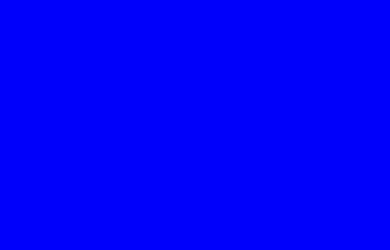
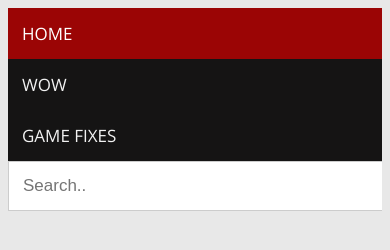
Before and after one commit to gamesjungle/gamesjungle, a plain HTML site: page index.html in a window 390 px wide. Drawn offline with nearby package versions, Linux system fonts and the light colour scheme.

Commit message:
Games Jungle Push v1.01

```diff
--- a/index.html
+++ b/index.html
@@ -1,13 +1,31 @@
 <!DOCTYPE html>
 <html lang="en">
 <head>
+    <!-- RESPONSIVE -->
     <meta charset="UTF-8">
-    <link rel="stylesheet" href="style.css">
     <meta http-equiv="X-UA-Compatible" content="IE=edge">
     <meta name="viewport" content="width=device-width, initial-scale=1.0">
+    <!-- RESPONSIVE -->
+
+    <!-- CSS -->
+    <link rel="stylesheet" href="style.css">
+    <!-- CSS -->
+
+    <!-- FONTS -->
+    <link href="https://fonts.googleapis.com/css2?family=Open+Sans&display=swap" rel="stylesheet">
+    <!-- FONTS -->
+
+    <!-- TITLE -->
     <title>GAMES JUNGLE | Download PC and MOBILE games for free.</title>
+    <!-- TITLE -->
 </head>
 <body>
-
+    <!-- NAVIGATION BAR -->
+    <div class="navbar">
+        <a class="active" href="#home">HOME</a>
+        <a href="#news">WOW</a>
+        <a href="#contact">GAME FIXES</a>
+          <input type="text" placeholder="Search..">
+    </div>
 </body>
 </html>
--- a/style.css
+++ b/style.css
@@ -1,3 +1,64 @@
 body{
-    background-color: blue;
+    background-color: rgb(232, 232, 232);
 }
+
+.navbar {
+    background-color: rgb(21, 20, 20);
+    overflow: hidden;
+  }
+
+  /* Style the links inside the navigation bar */
+  .navbar a {
+    float: left;
+    color: #f2f2f2;
+    text-align: center;
+    padding: 14px 16px;
+    text-decoration: none;
+    font-family: Open Sans;
+    font-size: 17px;
+  }
+
+  /* Change the color of links on hover */
+  .navbar a:hover {
+    background-color: rgb(40, 39, 39);
+    color: rgb(255, 255, 255);
+  }
+
+  /* Add a color to the active/current link */
+  .navbar a.active {
+    background-color: #9b0505;
+    color: white;
+  }
+
+  .navbar input[type=text] {
+    float: right;
+    padding: 6px;
+    border: none;
+    margin-top: 8px;
+    margin-right: 16px;
+    font-size: 17px;
+  }
+
+  /*   .topnav a, .topnav input[type=text] {
+    float: none;
+    display: block;
+    text-align: left;
+    width: 100%;
+    margin: 0;
+    padding: 14px; */
+
+
+  @media screen and (max-width: 600px) {
+    .navbar a, .navbar input[type=text] {
+        float: none;
+        display: block;
+        text-align: left;
+        width: 100%;
+        margin: 0;
+        padding: 14px;
+  }
+  .navbar input[type=text] {
+    border: 1px solid #ccc;
+  }
+
+}
```
